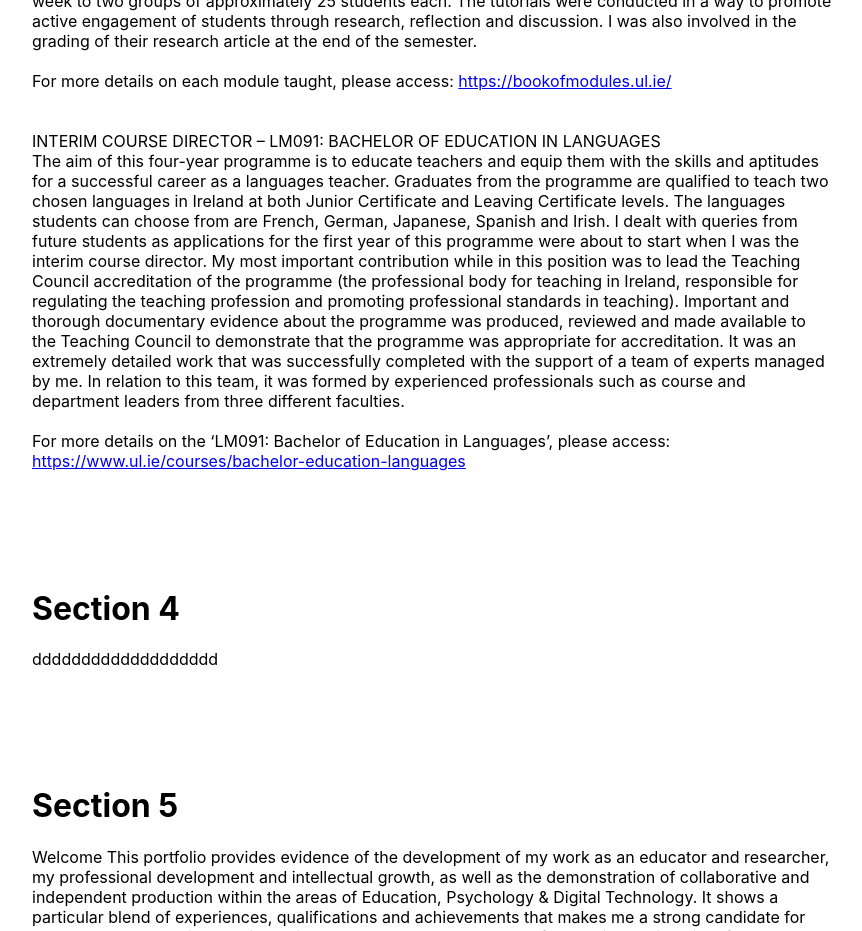
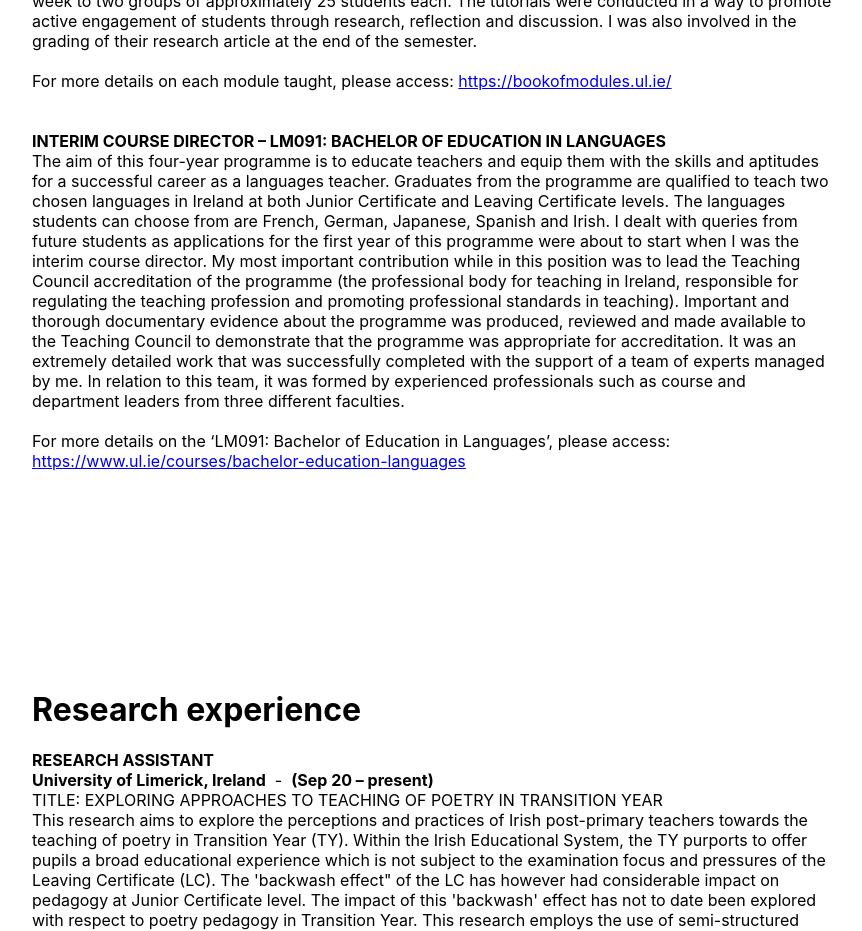
Before and after one commit to diebraga/BrunaPhdResume, a React (Create React App) app: page / in a window 1280 px wide. Shown: the part 5040-5971 px from the top of the page, without its empty margins (208-1070 px from the left). Built offline with nearby package versions, Linux system fonts and the light colour scheme; the HTML template or start-up script is replaced by a standard one.

Commit message:
research exp

```diff
--- a/src/App.js
+++ b/src/App.js
@@ -4,6 +4,7 @@ import Navbar from "./Components/Navbar";
 import Section from "./Components/Section";
 import Educator from "./Components/Educator";
 import TeachingExp from "./Components/TeachingExp";
+import ResearchExp from "./Components/ResearchExp";
 import dummyText from "./DummyText";
 
 class App extends Component {
@@ -27,11 +28,10 @@ class App extends Component {
         </Section>
         <TeachingExp />
         <Section
-          title="Section 4"
-          subtitle='ddddddddddddddddddd'
           dark={false}
           id="section4"
         />
+        <ResearchExp />
         <Section
           title="Section 5"
           subtitle={dummyText}
--- /dev/null
+++ b/src/Components/ResearchExp.js
@@ -0,0 +1,51 @@
+import React from "react";
+
+export default function ResearchExp() {
+  return (
+      <div className="section-content">
+        <h1>Research experience</h1>
+        <p className='mt-2'>
+        <strong>RESEARCH ASSISTANT</strong>
+        <br/><strong className='mr-5'>University of Limerick, Ireland</strong>&nbsp; - &nbsp;<strong className='ml-5'>(Sep 20 – present)</strong>
+        <br/>
+        TITLE: EXPLORING APPROACHES TO TEACHING OF POETRY IN TRANSITION YEAR
+        <br/>
+        This research aims to explore the perceptions and practices of Irish post-primary teachers towards the teaching of poetry in Transition Year (TY). Within the Irish Educational System, the TY purports to offer pupils a broad educational experience which is not subject to the examination focus and pressures of the Leaving Certificate (LC). The 'backwash effect" of the LC has however had considerable impact on pedagogy at Junior Certificate level. The impact of this 'backwash' effect has not to date been explored with respect to poetry pedagogy in Transition Year. This research employs the use of semi-structured interviews of 15 teachers of TY English from different parts of the country. As a research assistant, I participated in the writing of documents, such as research ethics application form, consent forms, among other. In addition, I selected and interviewed all participants using an online App (MS Teams). The interviews were recorded and transcribed by me.
+        <br/>
+        PI: Dr. Jennifer Hennessy.
+        <br/><br/><br/>
+        <strong>RESEARCH STRAND COORDINATOR – PROFESSIONAL MASTER OF EDUCATION</strong>
+        <br/><strong className='mr-5'>University of Limerick, Ireland</strong>&nbsp; - &nbsp;<strong className='ml-5'>(Aug 19 – Mar 20)</strong>
+        <br/>
+        Liaised with circa 20 research supervisors and led the grading process for the research strand. The responsibilities included assigning students to supervisors and dealing with student queries and issues with respect to their research project.
+        <br/><br/><br/>
+        <strong>RESEARCH ASSISTANT</strong>
+        <br/><strong className='mr-5'>University of Limerick, Ireland</strong>&nbsp; - &nbsp;<strong className='ml-5'>(Nov 18)</strong>
+        <br/>
+        TITLE: THE EVALUATION OF ICT AND PROFESSIONALISM DURING SCHOOL PLACEMENT
+        <br/>
+        This research aims to explore how 'ICT' and 'professionalism' are assessed during the School Placement component on an ITE programme. This study was conducted to explore what messages student teachers receive from teacher educators during placement in relation to ICT and professionalism. Findings highlight that technology was seen exclusively as a presentation aid for teaching and concerns were expressed by field instructors about ‘overuse’ of technology by the pre-service teachers. As a research assistant, I was involved in the selection of participants and interviewed 10 of them. The interviews were face-to-face and recorded. Two articles are currently under review for publication.
+        <br/>
+        PIs: Dr. Ciarán Ó Gallchóir, Dr Oliver McGarr.
+        <br/><br/><br/>
+        <strong>GOVERNANCE RESEARCH ASSOCIATE</strong>
+        <br/><strong className='mr-5'>Glass Lewis – Limerick, Ireland </strong>&nbsp; - &nbsp;<strong className='ml-5'>(Feb 18 – May 18; Feb 17 – Apr 17)</strong>
+        <br/>
+        Developed qualitative and quantitative research on corporative governance and executive compensation of European and South American public companies. Had the support of a team but worked mostly independently to write detailed reports/ proxy papers respecting tight deadlines.
+        <br/><br/><br/>
+        <strong>RESEARCHER</strong>
+        <br/><strong className='mr-5'>Pontifícia Univ. Católica de SP (PUC-SP) – São Paulo, Brazil</strong>&nbsp; - &nbsp;<strong className='ml-5'>(Jan 14 – Jun 16)</strong>
+        <br/>
+        TITLE: EDUCATION IN THE CONTEMPORARY CONTEXT AND THE COMPLEX THINKING
+        <br/>
+        This theoretical research aimed to identify approaches between the following theories: Semiotics of Charles Sanders Peirce, historical-cultural of Lev S. Vygotsky, the complex theory of Edgar Morin and the connectivism of Siemens and Downes, prioritizing the issues surrounding education in the contemporary context. The method adopted included careful readings of the existent literature, the use of reading records and a case study that together allowed the careful and systematic analysis of the materials, as well as the organization of some of the key concepts of each theory, relevant to further discussions. The importance of the social nature of man was highlighted and related to their development. Language is commonly understood as fundamental in the human development process and has been addressed here in a specific way, with emphasis on learning new words, considered linguistic signs, in a foreign language. Examples of both literature and real life were presented and analysed, allowing the establishment of approaches and reflections on the theories adopted. Finally, it became evident the need to promote an education able to reconcile different strategies, ideas and experiences of successful learning, recognizing the complexity of the phenomena and driving more discussions and studies for the progress of classroom and online education
+        <br/><br/><br/>
+        <strong>RESEARCHER</strong>
+        <br/><strong className='mr-5'>Universidade Estadual de Campinas (UNICAMP) – Campinas, Brazil</strong>&nbsp; - &nbsp;<strong className='ml-5'>(May 12 – Jan 13)</strong>
+        <br/>
+        The aim of this research is to describe and analyse the positive affective impacts of pedagogical practices developed by a research supervisor on the relationship between the student and her research practices. The educational psychology framework was based particularly on the studies of Vigotsky and Wallon. It adopted thematic analysis conducted on subject (student) interview. Thus, it was possible to identify in the student’s speech positive impacts of the pedagogical mediation performed by the supervisor and the establishment of an affectively positive relationship between them that allowed an equally positive relationship between the subject and practice of scientific research.
+        <br/><br/><br/>
+        </p>
+      </div>
+  );
+}
--- a/src/Components/TeachingExp.js
+++ b/src/Components/TeachingExp.js
@@ -47,7 +47,7 @@ UL's School of Education is the largest post-primary teacher education provider
     <br/><br/>
     For more details on each module taught, please access: <a href='https://bookofmodules.ul.ie/' target='_blank' rel="noopener noreferrer">https://bookofmodules.ul.ie/</a>
     <br/><br/><br/>
-    INTERIM COURSE DIRECTOR – LM091: BACHELOR OF EDUCATION IN LANGUAGES
+    <strong>INTERIM COURSE DIRECTOR – LM091: BACHELOR OF EDUCATION IN LANGUAGES</strong>
     <br/>
     The aim of this four-year programme is to educate teachers and equip them with the skills and aptitudes for a successful career as a languages teacher. Graduates from the programme are qualified to teach two chosen languages in Ireland at both Junior Certificate and Leaving Certificate levels. The languages students can choose from are French, German, Japanese, Spanish and Irish. I dealt with queries from future students as applications for the first year of this programme were about to start when I was the interim course director. My most important contribution while in this position was to lead the Teaching Council accreditation of the programme (the professional body for teaching in Ireland, responsible for regulating the teaching profession and promoting professional standards in teaching). Important and thorough documentary evidence about the programme was produced, reviewed and made available to the Teaching Council to demonstrate that the programme was appropriate for accreditation. It was an extremely detailed work that was successfully completed with the support of a team of experts managed by me. In relation to this team, it was formed by experienced professionals such as course and department leaders from three different faculties.
     <br/><br/>
```
